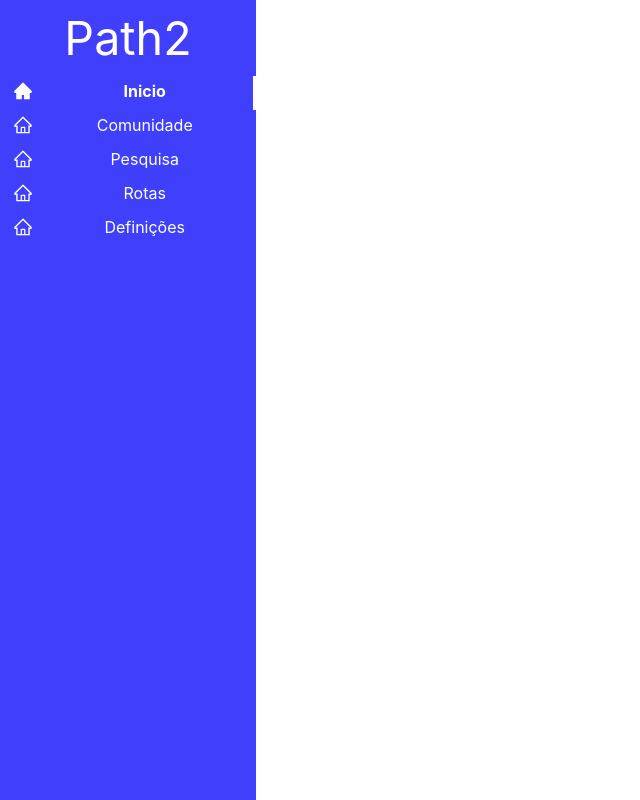
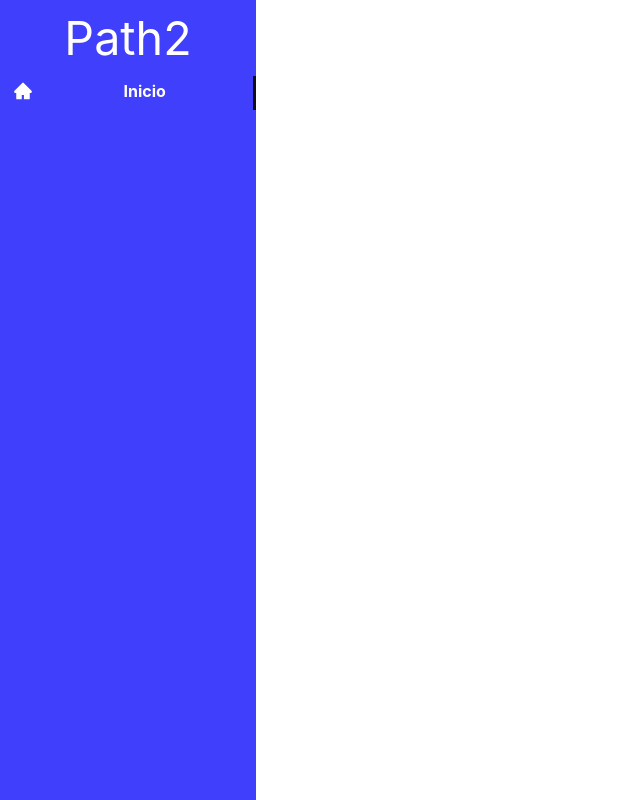
Before and after one commit to Path-2/app, a React (Create React App) app: page / in a window 1280 px wide. Shown: the whole page, without its empty margins (0-640 px from the left). Built offline with nearby package versions, Linux system fonts and the light colour scheme.

Commit message:
feat: remove anothers pages except home into bar

```diff
--- a/src/components/LeftBar/index.tsx
+++ b/src/components/LeftBar/index.tsx
@@ -14,31 +14,7 @@ export default function LeftBar() {
       path: "/",
       activeIcon: <AiFillHome color={colors.secondary.txt} size={20} />,
       inactiveIcon: <AiOutlineHome color={colors.secondary.txt} size={20} />,
-    },
-    {
-      title: PagesEnum.Community,
-      path: `/${PagesEnum.Community.toLowerCase()}`,
-      activeIcon: <AiFillHome color={colors.secondary.txt} size={20} />,
-      inactiveIcon: <AiOutlineHome color={colors.secondary.txt} size={20} />,
-    },
-    {
-      title: PagesEnum.Search,
-      path: `/${PagesEnum.Search.toLowerCase()}`,
-      activeIcon: <AiFillHome color={colors.secondary.txt} size={20} />,
-      inactiveIcon: <AiOutlineHome color={colors.secondary.txt} size={20} />,
-    },
-    {
-      title: PagesEnum.Rotes,
-      path: `/${PagesEnum.Rotes.toLowerCase()}`,
-      activeIcon: <AiFillHome color={colors.secondary.txt} size={20} />,
-      inactiveIcon: <AiOutlineHome color={colors.secondary.txt} size={20} />,
-    },
-    {
-      title: PagesEnum.Settings,
-      path: `/${'definicoes'}`,
-      activeIcon: <AiFillHome color={colors.secondary.txt} size={20} />,
-      inactiveIcon: <AiOutlineHome color={colors.secondary.txt} size={20} />,
-    },
+    }
   ];
 
   return (
--- a/src/contexts/theme/theme.tsx
+++ b/src/contexts/theme/theme.tsx
@@ -8,7 +8,7 @@ const ThemeContext = React.createContext({
 });
 
 export const ThemeProvider = (props: any): JSX.Element => {
-  const colorScheme = localStorage.getItem("schema") || "light";
+  const colorScheme = localStorage.getItem("schema") || "dark";
   /*
    * To enable changing the app theme dynamically in the app (run-time)
    * we're gonna use useState so we can override the default device theme
```
